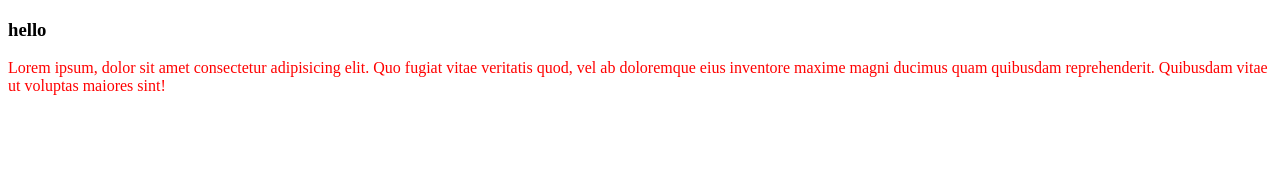
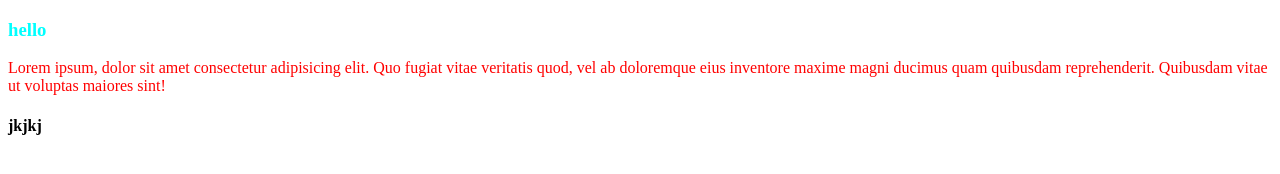
Before and after one commit to linnetelsa/files, a plain HTML site: page index.html in a window 1280 px wide. Drawn offline with Linux system fonts and the light colour scheme.

Commit message:
note added

```diff
--- a/index.html
+++ b/index.html
@@ -9,5 +9,6 @@
 <body>
     <h3>hello</h3>
     <p>Lorem ipsum, dolor sit amet consectetur adipisicing elit. Quo fugiat vitae veritatis quod, vel ab doloremque eius inventore maxime magni ducimus quam quibusdam reprehenderit. Quibusdam vitae ut voluptas maiores sint!</p>
+    <h4>jkjkj</h4>
 </body>
 </html>
--- a/style.css
+++ b/style.css
@@ -1,3 +1,6 @@
 p{
     color: red;
 }
+h3{
+    color: aqua;
+}
```
Also changed, not shown: note.txt (added).
